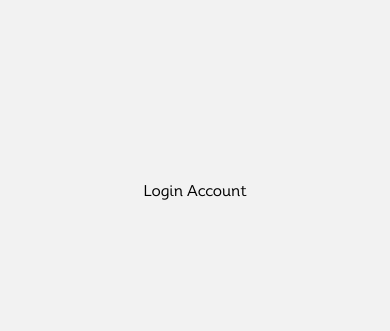
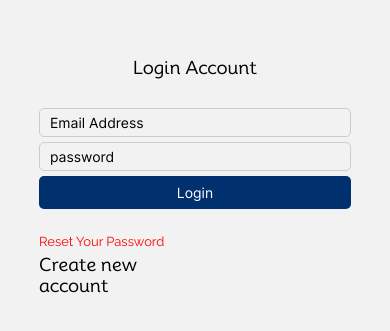
Before and after one commit to DevWizardMMR/Mohaiminur-android-app, a React Native app: screen /loginpage in a window 390 px wide. Shown: the part 231-562 px from the top of the page. Built offline with nearby package versions, Linux system fonts and the light colour scheme.

Commit message:
login page design is complete

```diff
--- a/package.json
+++ b/package.json
@@ -19,6 +19,7 @@
     "expo-linear-gradient": "~12.3.0",
     "expo-splash-screen": "~0.20.5",
     "expo-status-bar": "~1.6.0",
+    "formik": "^2.4.5",
     "react": "18.2.0",
     "react-native": "0.72.6",
     "react-native-gesture-handler": "~2.12.0",
--- a/src/screens/userverify/LoginPage.tsx
+++ b/src/screens/userverify/LoginPage.tsx
@@ -1,26 +1,80 @@
-import {View, Text, StyleSheet} from "react-native"
+import { View, Text, TouchableOpacity } from "react-native";
+import {
+  Formik,
+  FormikHelpers,
+  FormikProps,
+  Form,
+  Field,
+  FieldProps,
+} from "formik";
+import { TextInput } from "react-native-gesture-handler";
+import { styles } from "../../theme/styles";
+import PrimaryButton from "../../theme/button/PrimaryButton";
 
 const Loginpage = () => {
+  const submitLogin = (data: object, action: object) => {
+    console.log(data);
+  };
+
   return (
     <>
-      <View style={styles.container}>
+      <View style={styles.containerCenter}>
         <Text style={styles.title}>Login Account</Text>
+        <View style={{ width: "80%", marginVertical: 30 }}>
+          <Formik
+            initialValues={{ email: "", password: "" }}
+            onSubmit={(values, action) => {
+              submitLogin(values, action);
+            }}
+          >
+            {({ handleChange, handleBlur, handleSubmit, values }) => (
+              <View>
+                <TextInput
+                  style={styles.textInput}
+                  onChangeText={handleChange("email")}
+                  onBlur={handleBlur("email")}
+                  value={values.email}
+                  placeholder="Email Address"
+                />
+                <TextInput
+                  secureTextEntry={true}
+                  style={styles.textInput}
+                  onChangeText={handleChange("password")}
+                  onBlur={handleBlur("password")}
+                  value={values.password}
+                  placeholder="password"
+                />
+                <PrimaryButton title="Login" clickEvent={handleSubmit} />
+                <TouchableOpacity style={{marginTop:20, width:"50%"}}>
+                  <Text
+                    style={{
+                      marginVertical: 5,
+                      color: "red",
+                      fontFamily: "font-raleway",
+                      fontSize:13
+                    }}
+                  >
+                    Reset Your Password
+                  </Text>
+                </TouchableOpacity>
+                <TouchableOpacity style={{width:"50%"}}>
+                  <Text
+                    style={{
+                      color: "black",
+                      fontFamily: "font-mooli",
+                      fontSize:18
+                    }}
+                  >
+                    Create new account
+                  </Text>
+                </TouchableOpacity>
+              </View>
+            )}
+          </Formik>
+        </View>
       </View>
     </>
   );
 };
 
-const styles = StyleSheet.create({
-    container:{
-        width:"100%",
-        height:"100%",
-        justifyContent:"center",
-        alignItems:"center",
-    },
-    title:{
-        fontFamily:"font-mooli",
-        fontSize:15
-    }
-})
-
 export default Loginpage;
--- a/src/screens/welcome/Welcome.tsx
+++ b/src/screens/welcome/Welcome.tsx
@@ -1,7 +1,7 @@
 import { View, Text, Image } from "react-native";
-import { colors } from "../../theme";
 import { LinearGradient } from "expo-linear-gradient";
 import { TouchableOpacity } from "react-native-gesture-handler";
+import { colors } from "../../theme/colors";
 
 const Welcome = ({ navigation }) => {
   return (
--- /dev/null
+++ b/src/theme/button/PrimaryButton.tsx
@@ -0,0 +1,12 @@
+import { TouchableOpacity, Text } from "react-native";
+import { styles } from "../../theme/styles";
+const PrimaryButton = ({title, clickEvent}) => {
+  return (
+    <>
+      <TouchableOpacity style={styles.PrimaryButton} onPress={clickEvent}>
+        <Text style={{textAlign:"center", color:"white", fontFamily:"font-inter"}}>{title}</Text>
+      </TouchableOpacity>
+    </>
+  );
+};
+export default PrimaryButton;
--- a/src/theme/index.ts
+++ /dev/null
@@ -1 +0,0 @@
-export * from "./colors"
--- /dev/null
+++ b/src/theme/styles.ts
@@ -0,0 +1,30 @@
+export const styles: any = {
+  containerCenter: {
+    width: "100%",
+    height: "100%",
+    justifyContent: "center",
+    alignItems: "center",
+  },
+  title: {
+    fontFamily: "font-mooli",
+    fontSize: 18,
+    fontStyle: "normal",
+  },
+  textInput: {
+    fontFamily: "font-inter",
+    width: "100%",
+    fontSize: 14,
+    borderColor: "#cccccc",
+    borderWidth: 1,
+    paddingHorizontal: 10,
+    borderRadius: 5,
+    marginBottom: 5,
+    paddingVertical: 5,
+  },
+  PrimaryButton: {
+    width: "100%",
+    backgroundColor: "#00316E",
+    paddingVertical: 8,
+    borderRadius: 5,
+  },
+};
--- a/tsconfig.json
+++ b/tsconfig.json
@@ -1,4 +1,7 @@
 {
   "compilerOptions": {},
-  "extends": "expo/tsconfig.base"
+  "extends": "expo/tsconfig.base",
+  "paths":{
+    "@theme":["/src/theme"]
+  }
 }
```
Also changed, not shown: 1 other file (tests, documents, lock files or other folders).
